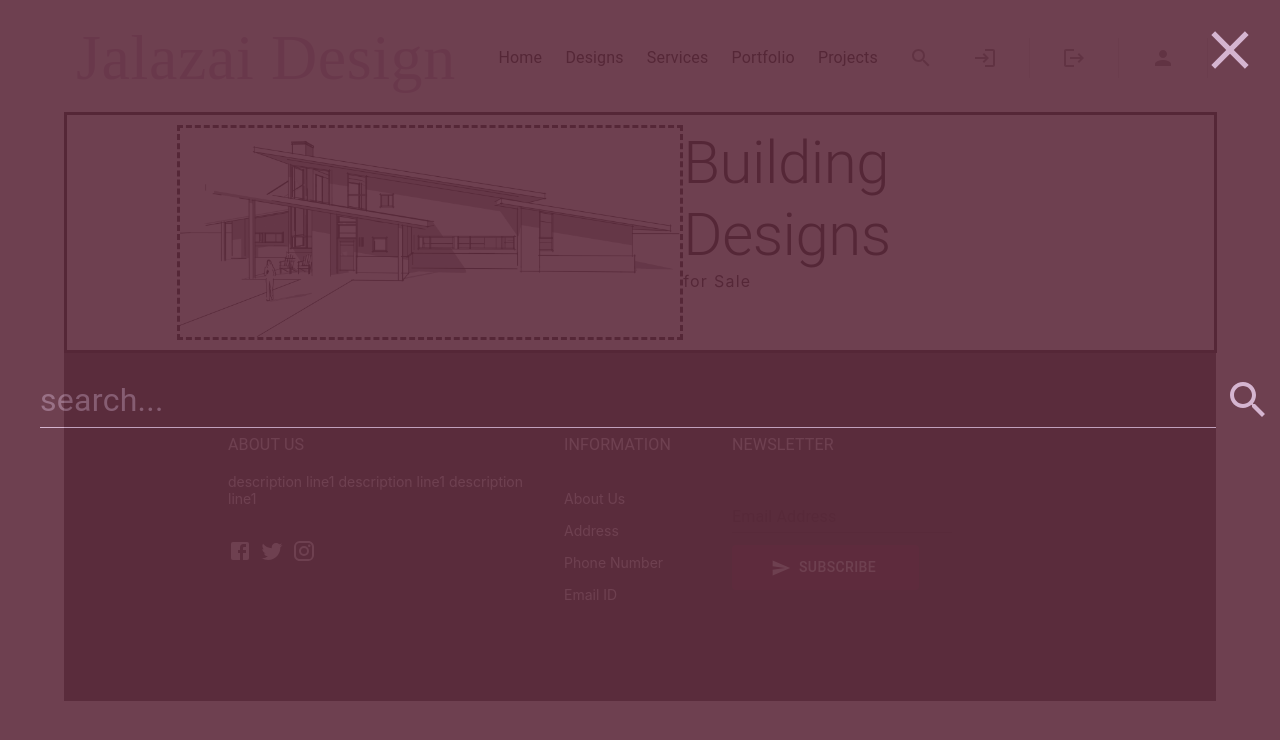
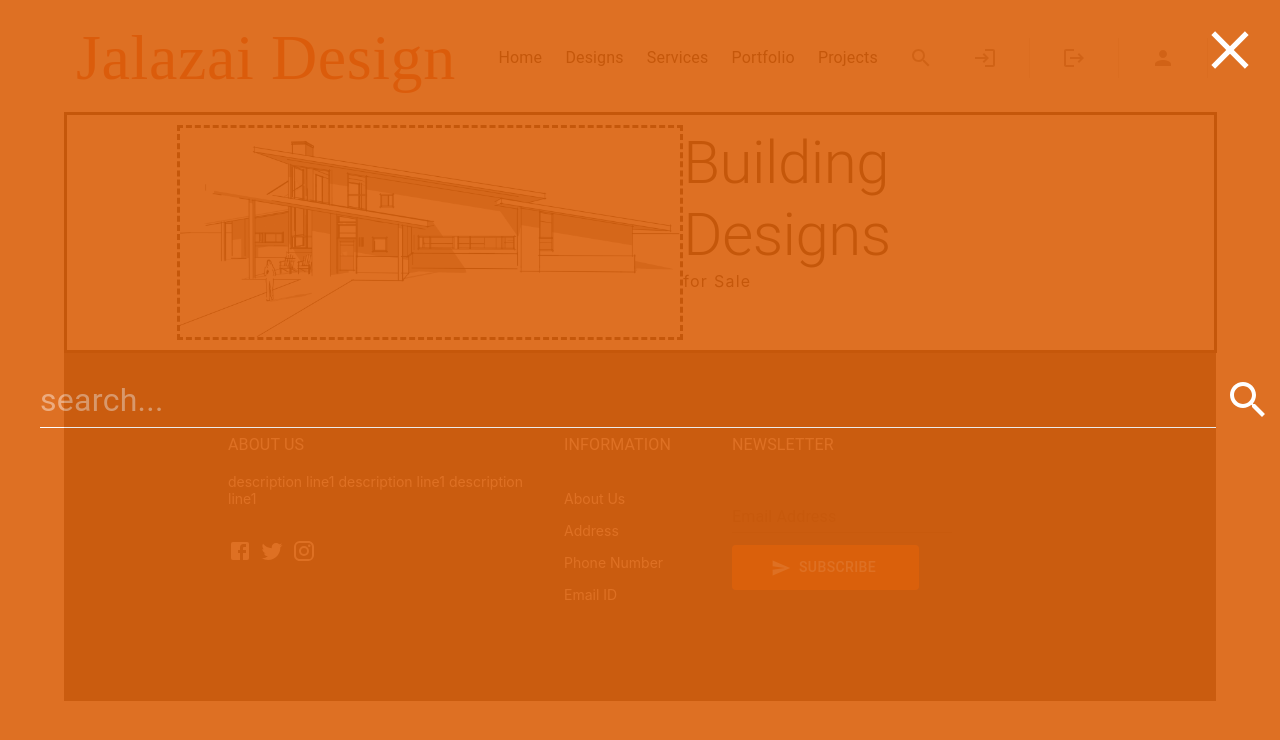
Before and after one commit to M-Wajid/business-management-app, a React (Create React App) app: page / in a window 1280 px wide. Both pictures are taken after a click on the button 921 px from the left and 58 px from the top of the page. Shown: the top 740 px of the page. Built offline with nearby package versions, Linux system fonts and the light colour scheme; a web font is replaced by a local one.

Commit message:
Colors-Changed

```diff
--- a/src/components/drawer/index.js
+++ b/src/components/drawer/index.js
@@ -2,6 +2,7 @@ import { IconButton } from "@mui/material";
 import { Divider, Drawer, List, ListItemButton } from "@mui/material";
 import { useState } from "react";
 import MenuIcon from "@mui/icons-material/Menu";
+import { Colors } from "../../styles/theme";
 
 export default function Appdrawer (){
     const [isDrawerOpen, setIsDrawerOpen] = useState(false);
@@ -13,23 +14,23 @@ export default function Appdrawer (){
 
             <Drawer open={isDrawerOpen} onClose={() => setIsDrawerOpen(false)}>
                 <List>
-                    <ListItemButton>
+                    <ListItemButton sx={{color: Colors.white}}>
                         Home
                     </ListItemButton>
                     <Divider variant = 'middle' />
-                    <ListItemButton>
+                    <ListItemButton sx={{color: Colors.white}}>
                         Designs
                     </ListItemButton>
                     <Divider variant = 'middle' />
-                    <ListItemButton>
+                    <ListItemButton sx={{color: Colors.white}}>
                         Services
                     </ListItemButton>
                     <Divider variant = 'middle' />
-                    <ListItemButton>
+                    <ListItemButton sx={{color: Colors.white}}>
                         Porfolio
                     </ListItemButton>
                     <Divider variant = 'middle' />
-                    <ListItemButton>
+                    <ListItemButton sx={{color: Colors.white}}>
                         Projects
                     </ListItemButton>
                 </List>
--- a/src/components/search/index.js
+++ b/src/components/search/index.js
@@ -3,7 +3,7 @@ import { useState } from "react";
 import { SearchBoxContainer, SearchField } from "../../styles/search";
 import SearchIcon from "@mui/icons-material/Search";
 import CloseIcon from "@mui/icons-material/Close";
-
+import { Colors } from "../../styles/theme";
 
 
 
@@ -18,9 +18,9 @@ export default function Searchbox (){
 
         <Slide direction='down' in={showSearchbox} timeout={500}>
             <SearchBoxContainer>
-                <SearchField color="secondary" variant="standard" fullWidth placeholder="search..." />
+                <SearchField sx={{color: Colors.white }} variant="standard" fullWidth placeholder="search..." />
                 <IconButton>
-                  <SearchIcon sx={{ fontSize: { xs: '2rem', md: "3rem" } }} color="secondary" />
+                  <SearchIcon sx={{ fontSize: { xs: '2rem', md: "3rem" }, color: Colors.white }}  />
                 </IconButton>
 
                 <IconButton
@@ -31,7 +31,7 @@ export default function Searchbox (){
                     right: 10,
                 }}
                 >
-                    <CloseIcon sx={{ fontSize: "4rem" }} color="secondary" />
+                    <CloseIcon sx={{ fontSize: "4rem", color: Colors.white }} />
                 </IconButton>
             </SearchBoxContainer>
         </Slide>
--- a/src/styles/search/index.js
+++ b/src/styles/search/index.js
@@ -20,17 +20,17 @@ export const SearchBoxContainer = styled(Box)(({ theme }) => ({
 
   export const SearchField = styled(TextField)(({ theme }) => ({
     ".MuiInputLabel-root": {
-      color: Colors.secondary,
+      color: Colors.white,
     },
       ".MuiInput-root": {
           fontSize: '1rem',
           [theme.breakpoints.up('md')]: {
               fontSize: '2rem',
           },
-      color: Colors.secondary,
+      color: Colors.white,
     },
     ".MuiInput-root::before": {
-      borderBottom: `1px solid ${Colors.secondary}`,
+      borderBottom: `1px solid ${Colors.white}`,
     },
     padding: "0 0 0 40px",
   }));
--- a/src/styles/theme/index.js
+++ b/src/styles/theme/index.js
@@ -1,8 +1,8 @@
 import { createTheme } from "@mui/material/styles";
 
 export const Colors = {
-    primary: "#5f2c3e",
-    secondary: "#d1adcc",
+    primary: "#DB610C",
+    secondary: "#E6350B",
     success: "#4CAF50",
     info: "#00a2ff",
     danger: "#FF5722",
```
